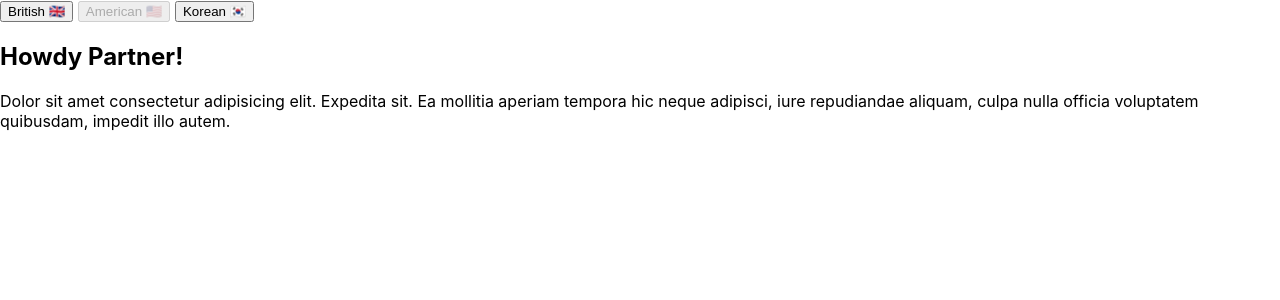
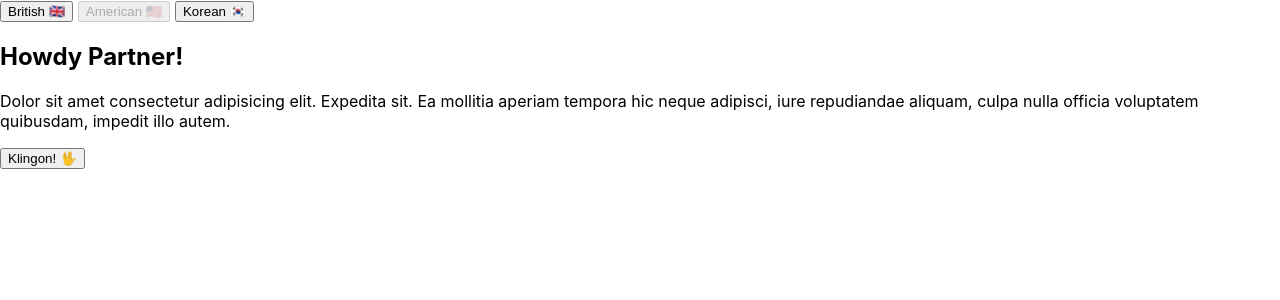
Before and after one commit to patrickgus/react-playground, a React (Create React App) app: page / in a window 1280 px wide. Shown: the top 300 px of the page. Built offline with nearby package versions, Linux system fonts and the light colour scheme.

Commit message:
add Klingon lang

```diff
--- a/src/lang-context/AppLang.js
+++ b/src/lang-context/AppLang.js
@@ -14,7 +14,8 @@ export default class AppLang extends Component {
 
   render() {
     const contextValue = {
-      lang: this.state.lang
+      lang: this.state.lang,
+      setLang: this.handleSetLang
     };
 
     return (
--- a/src/lang-context/GreatGrandChild.js
+++ b/src/lang-context/GreatGrandChild.js
@@ -11,6 +11,12 @@ class GreatGrandChild extends Component {
       <section>
         <h2>{copy.title}</h2>
         <p>{copy.body}</p>
+        <button onClick={() => this.context.setLang("klingon")}>
+          Klingon! {/* yes I know it's a vulcan salut but star-wars */}
+          <span role="img" aria-label="klingon">
+            🖖
+          </span>
+        </button>
       </section>
     );
   }
--- a/src/lang-context/LanguageContext.js
+++ b/src/lang-context/LanguageContext.js
@@ -1,7 +1,10 @@
 import React from "react";
 
 const LanguageContext = React.createContext({
-  lang: window.navigator.language
+  lang: window.navigator.language,
+  setLang: () => {
+
+  }
 });
 
 export default LanguageContext;
--- a/src/lang-context/languageSpecificCopy.js
+++ b/src/lang-context/languageSpecificCopy.js
@@ -2,18 +2,19 @@ const languageSpecificCopy = {
   // put your language here if you want!
   "en-GB": {
     title: "Good Morro Old Chap!",
-    body:
-      "Dolor sit amet consectetur adipisicing elit. Expedita sit. Ea mollitia aperiam tempora hic neque adipisci, iure repudiandae aliquam, culpa nulla officia voluptatem quibusdam, impedit illo autem."
+    body: "Dolor sit amet consectetur adipisicing elit. Expedita sit. Ea mollitia aperiam tempora hic neque adipisci, iure repudiandae aliquam, culpa nulla officia voluptatem quibusdam, impedit illo autem."
   },
   "en-US": {
     title: "Howdy Partner!",
-    body:
-      "Dolor sit amet consectetur adipisicing elit. Expedita sit. Ea mollitia aperiam tempora hic neque adipisci, iure repudiandae aliquam, culpa nulla officia voluptatem quibusdam, impedit illo autem."
+    body: "Dolor sit amet consectetur adipisicing elit. Expedita sit. Ea mollitia aperiam tempora hic neque adipisci, iure repudiandae aliquam, culpa nulla officia voluptatem quibusdam, impedit illo autem."
   },
   ko: {
     title: "폴더 목록",
-    body:
-      "당근은 리베이트를 강화. 를 가졌어요. 여기에도시에 열립니다이 부드러움을 얻으려면, 권리 그 중 일부를 거부하는 일부 사람들에게 즐거움의 의무의 잘못은, 이전의 목적에 장애물이 없다."
+    body: "당근은 리베이트를 강화. 를 가졌어요. 여기에도시에 열립니다이 부드러움을 얻으려면, 권리 그 중 일부를 거부하는 일부 사람들에게 즐거움의 의무의 잘못은, 이전의 목적에 장애물이 없다."
+  },
+  klingon: {
+    title: "qaH jaj QaQ!!",
+    body: `amet consectetur adipisicing elit ba'choH dolor.expedita ba'choH. ea mollitia aperiam tempora Here neque adipisci, iure repudiandae aliquam, culpa nulla officia voluptatem quibusdam, impedit illo autem!`
   }
 };
 
```
